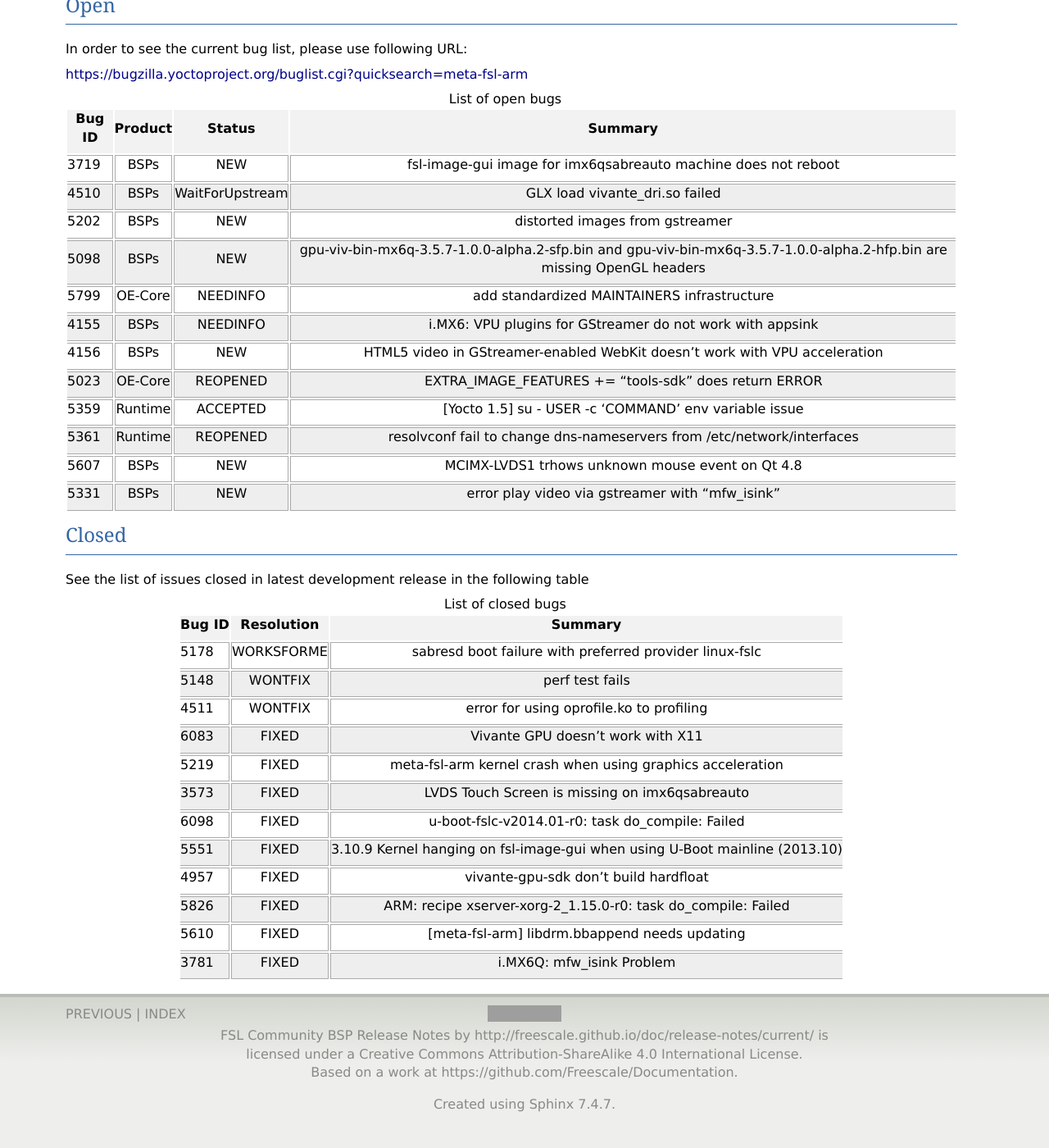
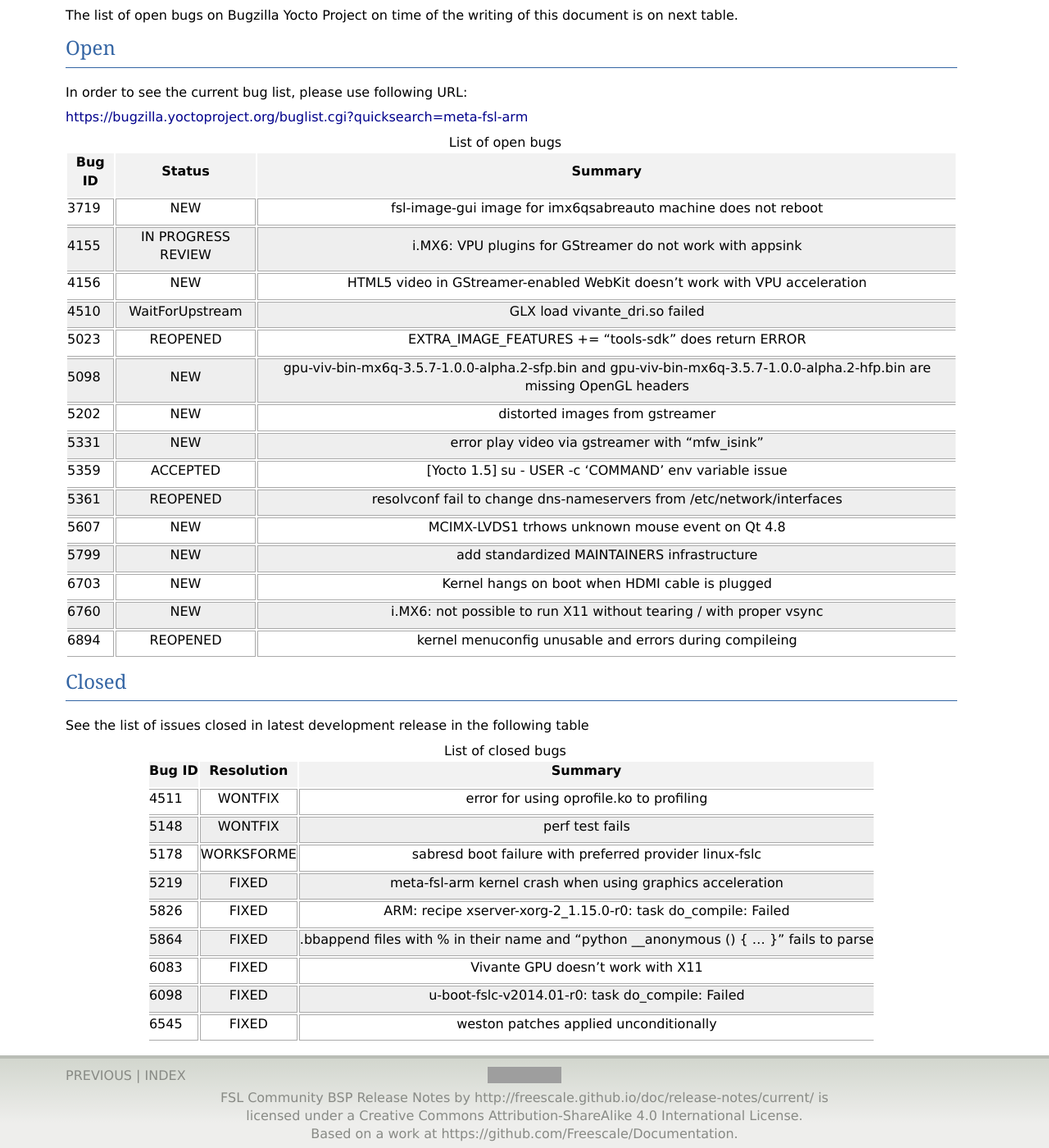
Before and after one commit to Freescale/Documentation, a Sphinx documentation site: the page built from release-notes/source/known-issues.rst, in a window 1280 px wide and 1400 px high, scrolled down 325 px. Shown: the whole window at 82% size. Built offline with Sphinx 7.4.7, drawn with Linux system fonts in a browser that asks for light colours; some of the changed text lies outside the part shown; grey boxes are pictures that could not be loaded.

Commit message:
RN: Update bugs and known-issues for 1.7
Update the open bugs, the closed bugs on 1.7 cycle and
include one known issue on Hob.

Signed-off-by: Daiane Angolini <daiane.angolini@freescale.com>

```diff
--- a/release-notes/source/closed_bugs.inc
+++ b/release-notes/source/closed_bugs.inc
@@ -1,16 +1,13 @@
-======    ===========   ===============
-Bug ID    Resolution    Summary
-======    ===========   ===============
-5178      WORKSFORME    sabresd boot failure with preferred provider linux-fslc
-5148      WONTFIX       perf test fails
-4511      WONTFIX       error for using oprofile.ko to profiling
-6083      FIXED         Vivante GPU doesn't work with X11
-5219      FIXED         meta-fsl-arm kernel crash when using graphics acceleration
-3573      FIXED         LVDS Touch Screen is missing on imx6qsabreauto
-6098      FIXED         u-boot-fslc-v2014.01-r0: task do_compile: Failed
-5551      FIXED         3.10.9 Kernel hanging on fsl-image-gui when using U-Boot mainline (2013.10)
-4957      FIXED         vivante-gpu-sdk don't build hardfloat
-5826      FIXED         ARM: recipe xserver-xorg-2_1.15.0-r0: task do_compile: Failed
-5610      FIXED         [meta-fsl-arm] libdrm.bbappend needs updating
-3781      FIXED         i.MX6Q: mfw_isink Problem
-======    ===========   ===============
+======  ==========  =======================================================================================
+Bug ID  Resolution  Summary
+======  ==========  =======================================================================================
+4511    WONTFIX     error for using oprofile.ko to profiling
+5148    WONTFIX     perf test fails
+5178    WORKSFORME  sabresd boot failure with preferred provider linux-fslc
+5219    FIXED       meta-fsl-arm kernel crash when using graphics acceleration
+5826    FIXED       ARM: recipe xserver-xorg-2_1.15.0-r0: task do_compile: Failed
+5864    FIXED       .bbappend files with % in their name and "python __anonymous () { ... }" fails to parse
+6083    FIXED       Vivante GPU doesn't work with X11
+6098    FIXED       u-boot-fslc-v2014.01-r0: task do_compile: Failed
+6545    FIXED       weston patches applied unconditionally
+======  ==========  =======================================================================================
--- a/release-notes/source/known-issues.rst
+++ b/release-notes/source/known-issues.rst
@@ -9,6 +9,9 @@
 
    Weston/Wayland/Directb for SOC_FAMILY: imx5 or mxs or imx3 is not hardware accelerated and
    has not been tested.
+
+   Hob is known to not work with with |project_name|. Some of known issues are
+   problems generating the SD Card images and handling the GPU drivers.
 
    **IMX6** perf and oprofile are not supposed to work due to hardware issue (YOCTO5148 and YOCTO4511)
 
--- a/release-notes/source/open_bugs.inc
+++ b/release-notes/source/open_bugs.inc
@@ -1,16 +1,19 @@
-======    =======   ===============      =======
-Bug ID    Product   Status               Summary
-======    =======   ===============      =======
-3719      BSPs      NEW                  fsl-image-gui image for imx6qsabreauto machine does not reboot
-4510      BSPs      WaitForUpstream      GLX load vivante_dri.so failed
-5202      BSPs      NEW                  distorted images from gstreamer
-5098      BSPs      NEW                  gpu-viv-bin-mx6q-3.5.7-1.0.0-alpha.2-sfp.bin and gpu-viv-bin-mx6q-3.5.7-1.0.0-alpha.2-hfp.bin are missing OpenGL headers
-5799      OE-Core   NEEDINFO             add standardized MAINTAINERS infrastructure
-4155      BSPs      NEEDINFO             i.MX6: VPU plugins for GStreamer do not work with appsink
-4156      BSPs      NEW                  HTML5 video in GStreamer-enabled WebKit doesn't work with VPU acceleration
-5023      OE-Core   REOPENED             EXTRA_IMAGE_FEATURES += "tools-sdk" does return ERROR
-5359      Runtime   ACCEPTED             [Yocto 1.5] su - USER -c 'COMMAND' env variable issue
-5361      Runtime   REOPENED             resolvconf fail to change dns-nameservers from /etc/network/interfaces
-5607      BSPs      NEW                  MCIMX-LVDS1 trhows unknown mouse event on Qt 4.8
-5331      BSPs      NEW                  error play video via gstreamer with "mfw_isink"
-======    =======   ===============      =======
+======  ==================  ========================================================================================================================
+Bug ID  Status              Summary
+======  ==================  ========================================================================================================================
+3719    NEW                 fsl-image-gui image for imx6qsabreauto machine does not reboot
+4155    IN PROGRESS REVIEW  i.MX6: VPU plugins for GStreamer do not work with appsink
+4156    NEW                 HTML5 video in GStreamer-enabled WebKit doesn't work with VPU acceleration
+4510    WaitForUpstream     GLX load vivante_dri.so failed
+5023    REOPENED            EXTRA_IMAGE_FEATURES += "tools-sdk" does return ERROR
+5098    NEW                 gpu-viv-bin-mx6q-3.5.7-1.0.0-alpha.2-sfp.bin and gpu-viv-bin-mx6q-3.5.7-1.0.0-alpha.2-hfp.bin are missing OpenGL headers
+5202    NEW                 distorted images from gstreamer
+5331    NEW                 error play video via gstreamer with "mfw_isink"
+5359    ACCEPTED            [Yocto 1.5] su - USER -c 'COMMAND' env variable issue
+5361    REOPENED            resolvconf fail to change dns-nameservers from /etc/network/interfaces
+5607    NEW                 MCIMX-LVDS1 trhows unknown mouse event on Qt 4.8
+5799    NEW                 add standardized MAINTAINERS infrastructure
+6703    NEW                 Kernel hangs on boot when HDMI cable is plugged
+6760    NEW                 i.MX6: not possible to run X11 without tearing / with proper vsync
+6894    REOPENED            kernel menuconfig unusable and errors during compileing
+======  ==================  ========================================================================================================================
```
